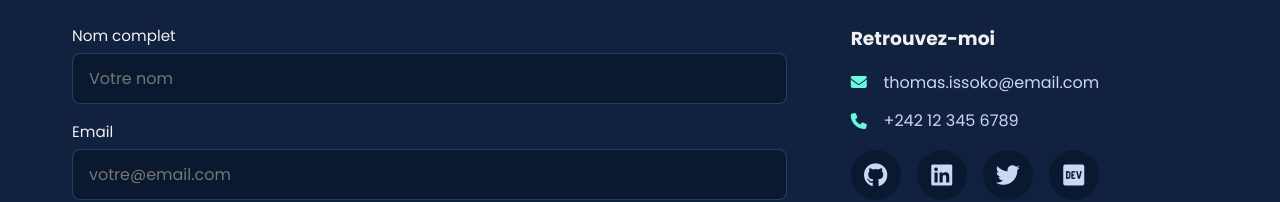
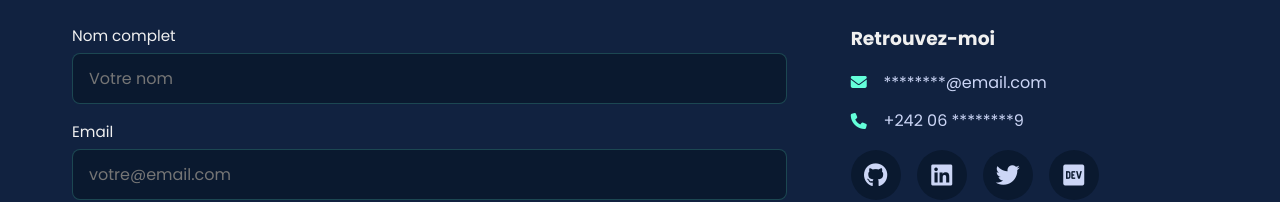
Before and after one commit to thomas-issoko/mon-portfolio, a plain HTML site: page index.html in a window 1280 px wide. Shown: the part 4172-4374 px from the top of the page. Drawn offline with Linux system fonts and the light colour scheme.

Commit message:
Version finale du portfolio - prêt pour déploiement

```diff
--- a/index.html
+++ b/index.html
@@ -400,8 +400,8 @@
                 <!-- Infos de contact -->
                 <div class="contact-info">
                     <h3>Retrouvez-moi</h3>
-                    <p><i class="fas fa-envelope"></i> <a href="mailto:thomas.issoko@email.com">thomas.issoko@email.com</a></p>
-                    <p><i class="fas fa-phone"></i> <a href="tel:+242123456789">+242 12 345 6789</a></p>
+                    <p><i class="fas fa-envelope"></i> <a href="mailto:thomas.issoko@email.com">********@email.com</a></p>
+                    <p><i class="fas fa-phone"></i> <a href="tel:+242123456789">+242 06 ********9</a></p>
                     <div class="social-links">
                         <a href="https://github.com/thomas-issoko" target="_blank"><i class="fab fa-github"></i></a>
                         <a href="#" target="_blank"><i class="fab fa-linkedin"></i></a>
```
